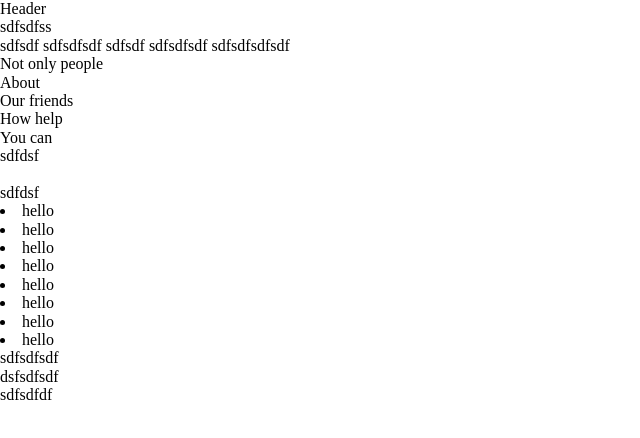
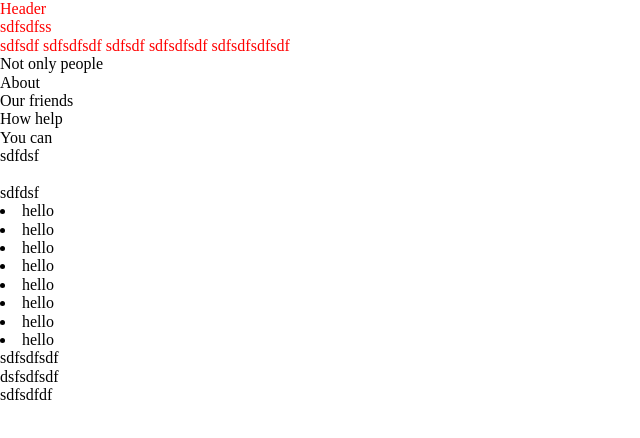
Before and after one commit to rasfor/pet-project, a plain HTML site: page index.html in a window 1280 px wide. Shown: the whole page, without its empty margins (0-640 px from the left). Drawn offline with nearby package versions, Linux system fonts and the light colour scheme.

Commit message:
add styles to header

```diff
--- a/assets/styles/styles.css
+++ b/assets/styles/styles.css
@@ -1,4 +1,7 @@
 /* Here header  styles*/
+header {
+  color:red;
+}
 
 /* Here main part  styles*/
 
```
